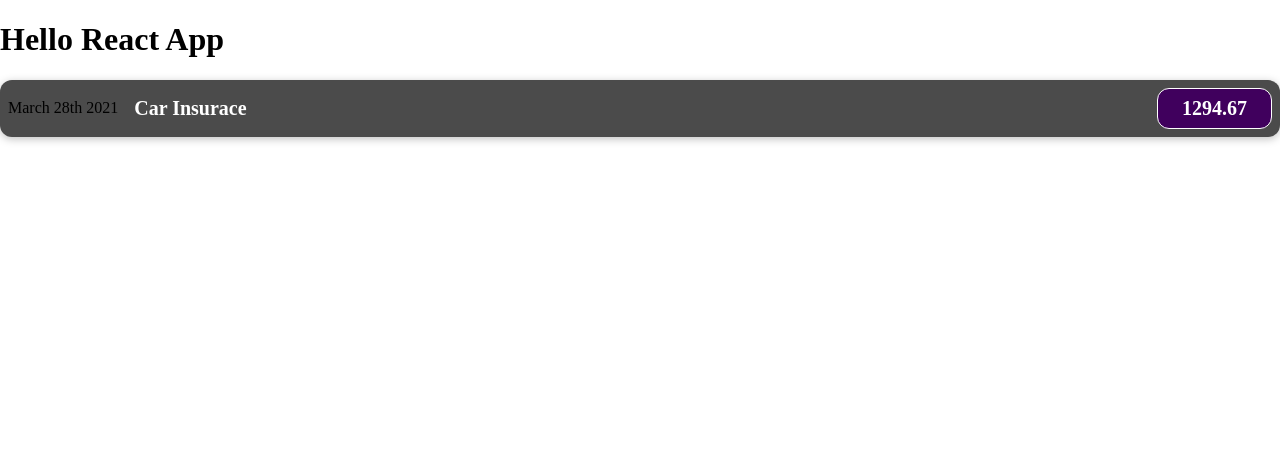
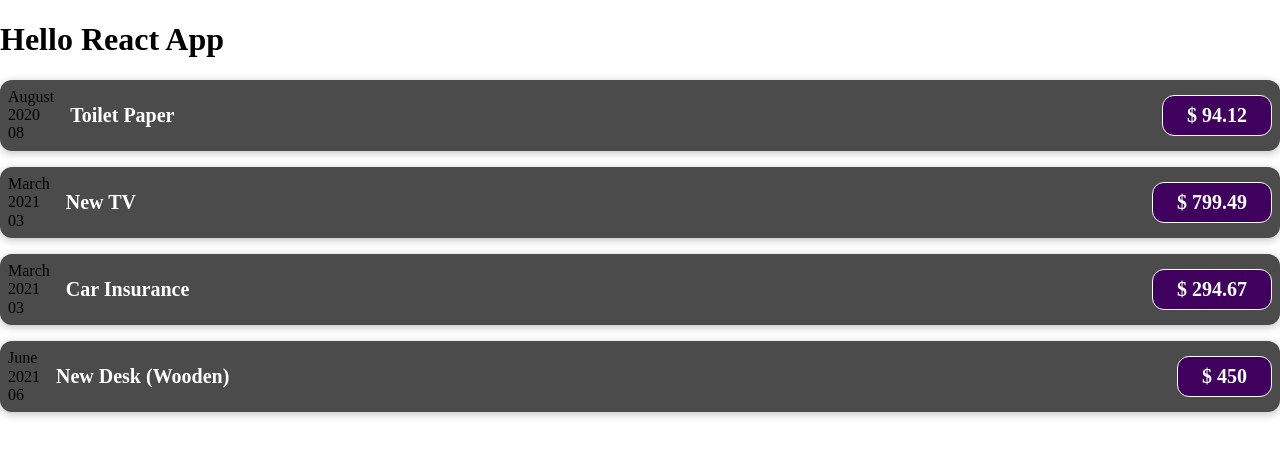
Before and after one commit to Marknjo/react-lab, a React (Create React App) app: page / in a window 1280 px wide. Shown: the top 456 px of the page. Built offline with nearby package versions, Linux system fonts and the light colour scheme.

Commit message:
Add Expense Date component

```diff
--- a/src/App/App.js
+++ b/src/App/App.js
@@ -1,13 +1,58 @@
-import "./styles/main.scss";
-import { consoleSeparator } from "./helpers/consoleSeparator";
-import ExpenseItem from "./components/ExpenseItem";
+import './styles/main.scss';
+import { consoleSeparator } from './helpers/consoleSeparator';
+import ExpenseItem from './components/ExpenseItem';
 
 function App() {
   consoleSeparator();
+  const expenses = [
+    {
+      id: 'e1',
+      title: 'Toilet Paper',
+      amount: 94.12,
+      date: new Date(2020, 7, 14),
+    },
+    { id: 'e2', title: 'New TV', amount: 799.49, date: new Date(2021, 2, 12) },
+    {
+      id: 'e3',
+      title: 'Car Insurance',
+      amount: 294.67,
+      date: new Date(2021, 2, 28),
+    },
+    {
+      id: 'e4',
+      title: 'New Desk (Wooden)',
+      amount: 450,
+      date: new Date(2021, 5, 12),
+    },
+  ];
+
   return (
     <div>
       <h1>Hello React App</h1>
-      <ExpenseItem></ExpenseItem>
+
+      <ExpenseItem
+        title={expenses[0].title}
+        amount={expenses[0].amount}
+        date={expenses[0].date}
+      />
+
+      <ExpenseItem
+        title={expenses[1].title}
+        amount={expenses[1].amount}
+        date={expenses[1].date}
+      />
+
+      <ExpenseItem
+        title={expenses[2].title}
+        amount={expenses[2].amount}
+        date={expenses[2].date}
+      />
+
+      <ExpenseItem
+        title={expenses[3].title}
+        amount={expenses[3].amount}
+        date={expenses[3].date}
+      />
     </div>
   );
 }
--- /dev/null
+++ b/src/App/components/ExpenseDate.js
@@ -0,0 +1,15 @@
+function ExpenseDate({ date }) {
+  const month = date.toLocaleString(navigator.language, { month: 'long' });
+  const day = date.toLocaleString(navigator.language, { month: '2-digit' });
+  const year = date.getFullYear();
+
+  return (
+    <div>
+      <div>{month}</div>
+      <div>{year}</div>
+      <div>{day}</div>
+    </div>
+  );
+}
+
+export default ExpenseDate;
--- a/src/App/components/ExpenseItem.js
+++ b/src/App/components/ExpenseItem.js
@@ -1,10 +1,12 @@
-function ExpenseItem() {
+import ExpenseDate from './ExpenseDate';
+
+function ExpenseItem({ title, date, amount }) {
   return (
     <div className="expense-item">
-      <div>March 28th 2021</div>
+      <ExpenseDate date={date} />
       <div className="expense-item__description">
-        <h2>Car Insurace</h2>
-        <div className="expense-item__price">1294.67</div>
+        <h2>{title}</h2>
+        <div className="expense-item__price">$ {amount}</div>
       </div>
     </div>
   );
```
